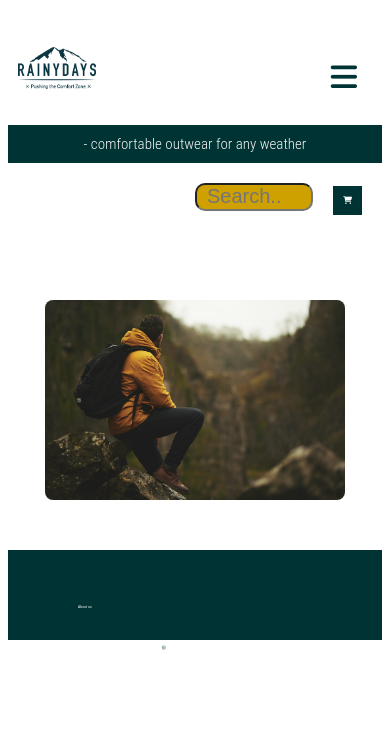
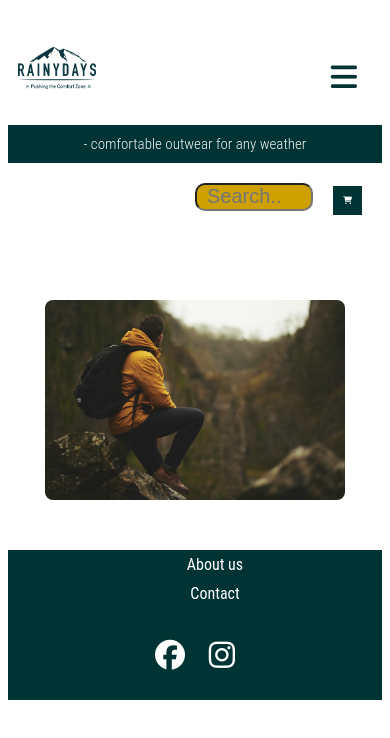
Before and after one commit to KajaTiller/Rainydays, a plain HTML site: page index.html in a window 390 px wide. Drawn offline with Linux system fonts and the light colour scheme.

Commit message:
adjusted footer small device

```diff
--- a/styles/index2.css
+++ b/styles/index2.css
@@ -234,7 +234,7 @@
     display: block;
   }
 
-  li {
+  nav li {
     text-align: center;
     display: block;
     padding: 20px;
@@ -253,29 +253,32 @@
     font-weight: bold;
   }
 
-  footer ul {
+  footer {
+    height: 150px;
+    background-color: rgb(0, 51, 51);
     color: white;
-    display: inline-block;
+  }
+
+  footer li {
+    list-style-type: none;
+    text-align: center;
+    align-content: center;
   }
 
   footer a {
+    color: white;
     text-decoration: none;
-    color: white;
+  }
+  .about li {
+    padding: 5px;
+  }
+  .follow li {
     padding: 10px;
+    padding-top: 5px;
+    font-size: 30px;
+    display: inline;
   }
-
-  footer {
-    background-color: rgb(0, 51, 51);
-    display: flex;
-    font-size: 1vw;
-    max-height: 90px;
-  }
-  h2 {
-    font-weight: normal;
-  }
-
-  .follow_us a {
-    display: inline;
-    font-size: 30px;
+  .follow {
+    text-align: center;
   }
 }
```
